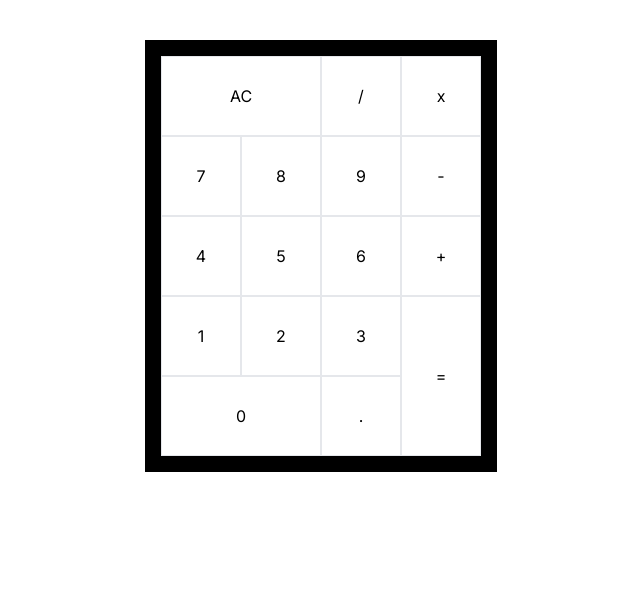
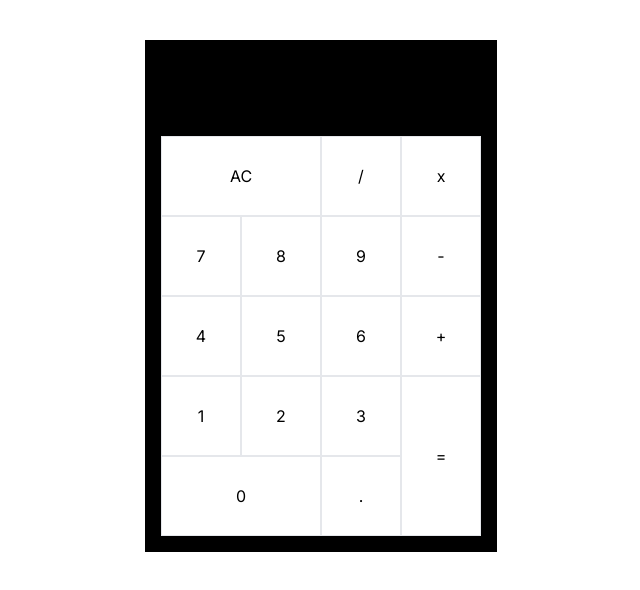
Before and after one commit to hamiltonlumati/calculator, a React (Vite) app: page / in a window 1280 px wide. Shown: the top 590 px of the page, without its empty margins (319-959 px from the left). Built offline with nearby package versions, Linux system fonts and the light colour scheme.

Commit message:
display design

```diff
--- a/src/components/display.tsx
+++ b/src/components/display.tsx
@@ -1,6 +1,12 @@
 function Display(){
     return(
-        <div>
+        <div className="w-80 h-20">
+            <div className="h-10 w-80">
+
+            </div>
+            <div className="w-80 h-10">
+
+            </div>
 
         </div>
     )
```
